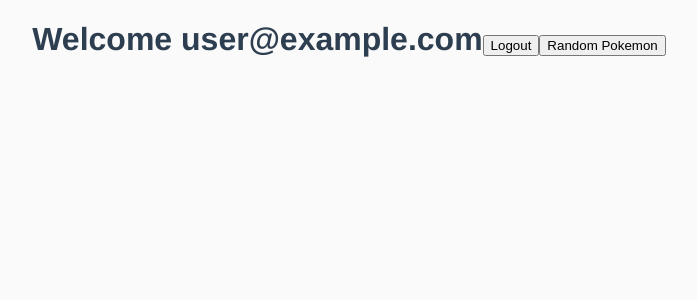
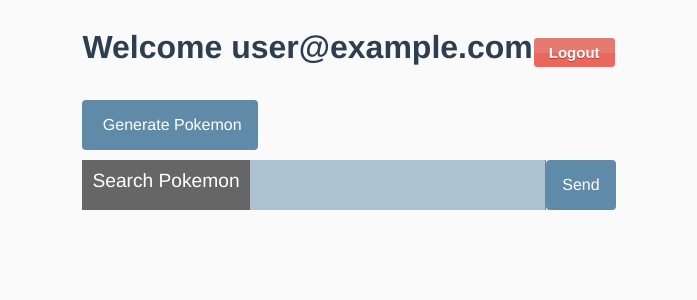
Before and after one commit to pojiepoj/circular_challenge, a Vue app: page /feed in a window 1280 px wide. Shown: the top 300 px of the page, without its empty margins (291-988 px from the left). Built offline with nearby package versions, Linux system fonts and the light colour scheme; no server answers; sample sign-in values are in the browser's storage.

Commit message:
Updated Landing Page
Added Search function and Random Pokemon Button Generator.
Testing function by directly calling https://pokeapi.co/

```diff
--- a/src/views/Feed.vue
+++ b/src/views/Feed.vue
@@ -1,7 +1,15 @@
 <template lang="pug">
-h1 Welcome {{ user?.email }}
-    button(@click='signOutUser')  Logout
-    button(@click='randomPokemon')  Random Pokemon
+.login-wrap
+  .box
+    h1 Welcome {{ user?.email }}
+        span.myButton(@click='signOutUser')  Logout
+    .button__wrapper
+        span.button__pokemon(@click='randomPokemon')  Generate Pokemon
+    form.example(action="#" @submit.prevent="submit")
+      .wrapper
+        label(for='text') Search Pokemon
+        input#text(type='text')
+        input(type='submit' value='Send')
 </template>
 
 <script>
@@ -14,7 +22,8 @@
     return {
       ranNum: '',
       loadNum: '',
-      api: ''
+      api: 'https://pokeapi.co/api/v2/pokemon/',
+      pokemon: []
     }
   },
   setup () {
@@ -43,11 +52,115 @@
       this.axios.get(this.api + this.ranNum).then((response) => {
         console.log(response.data)
       })
+    },
+    submit () {
+      this.ranNum = Math.floor((Math.random() * 898) + 1)
+      this.axios.get(this.api + this.ranNum).then((response) => {
+        console.log(response.data)
+      })
     }
   }
 }
 </script>
 
 <style lang="scss" scoped>
+.box {
+  width: inherit;
+  height: inherit;
+}
 
+.example{
+  width: 100%;
+  height: 100%;
+}
+
+.example label{
+    margin: 0;
+    font-size: 1.2em;
+    font-weight: normal;
+    padding: 10px;
+    background-color: #666;
+    color: #fff;
+}
+
+.button__wrapper{
+  display: flex;
+  justify-content: flex-start;
+  align-items: flex-start;
+  padding: 10px 0 10px 0;
+}
+
+.button__pokemon{
+    appearance: auto;
+    user-select: none;
+    white-space: pre;
+    align-items: flex-start;
+    text-align: center;
+    cursor: pointer;
+    box-sizing: border-box;
+    background-color: rgba(96, 139, 168,1);
+    color: #fff;
+    border-radius: 0.25rem;
+    padding: 1rem;
+}
+
+.button__pokemon:hover {
+  background-color:rgba(96, 139, 168,1);
+}
+.button__pokemon:active {
+  position:relative;
+  top:1px;
+}
+
+.wrapper {
+  display: flex;
+}
+
+.wrapper input[type="submit"] {
+    appearance: auto;
+    user-select: none;
+    white-space: pre;
+    align-items: flex-start;
+    text-align: center;
+    cursor: pointer;
+    box-sizing: border-box;
+    background-color: rgba(96, 139, 168,1);
+    color: #fff;
+    border-radius: 0.25rem;
+    padding: 1rem;
+}
+
+.wrapper input[type="text"] {
+    background-color: rgba(96, 139, 168,.5);
+    border-right: 1px solid rgb(96, 139, 168);
+    flex: 1 1 auto;
+        margin: 0;
+    font-size: 1.2em;
+    font-weight: normal;
+    padding: 10px;
+}
+
+.myButton {
+  box-shadow:inset 0px 39px 0px -24px #e67a73;
+  background:linear-gradient(to bottom, #e4685d 5%, #eb675e 100%);
+  background-color:#e4685d;
+  border-radius:4px;
+  border:1px solid #ffffff;
+  display:inline-block;
+  cursor: pointer;
+  color:#ffffff;
+  font-family:Arial;
+  font-size:15px;
+  padding:6px 15px;
+  text-decoration:none;
+  text-shadow:0px 1px 0px #b23e35;
+}
+.myButton:hover {
+  background:linear-gradient(to bottom, #eb675e 5%, #e4685d 100%);
+  background-color:#eb675e;
+}
+.myButton:active {
+  position:relative;
+  top:1px;
+}
 </style>
```
